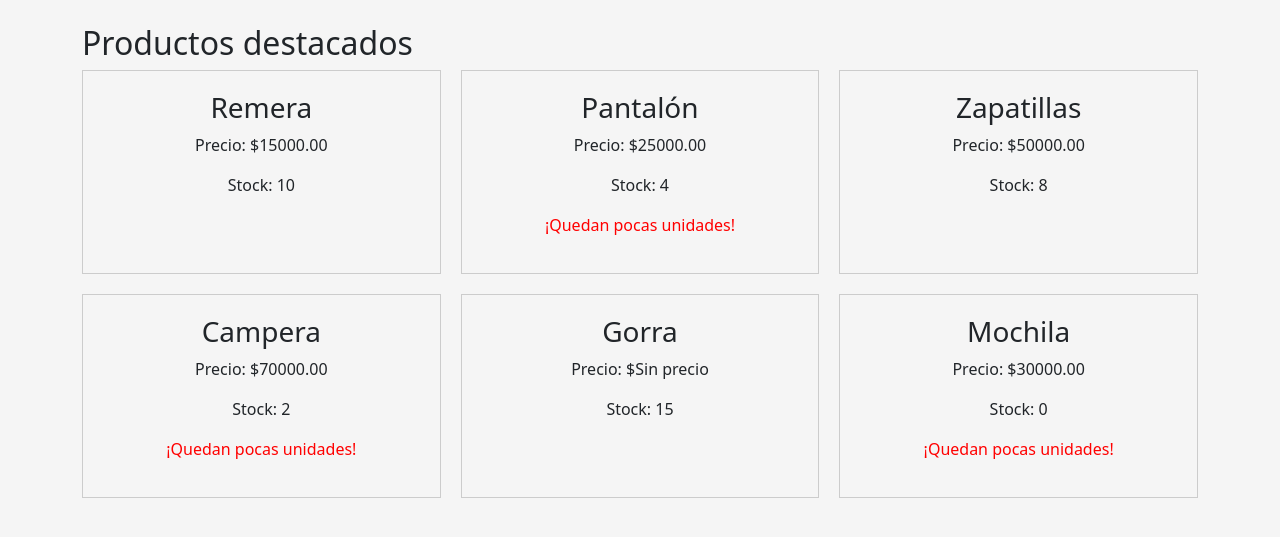
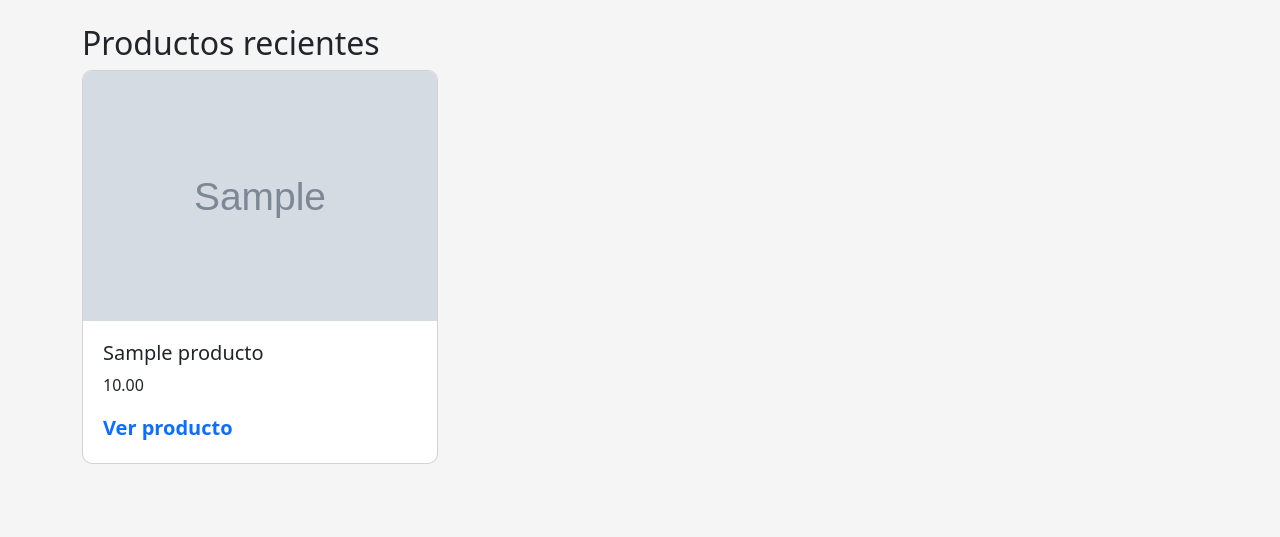
Before and after one commit to Villada-PG3/trabajo-practico-tienda-libre-Smanfredini, a Django app: page /home/ in a window 1280 px wide. Shown: the part 56-593 px from the top of the page. Run offline with Django 5.2, Linux system fonts and the light colour scheme; tables that the repository leaves empty hold one stand-in row (values such as "Sample post"); grey boxes marked "Sample" are stand-in pictures.

Commit message:
refactor: migrar home y catalogo a CBV.

```diff
--- a/tiendalibre/templates/tiendalibre/home.html
+++ b/tiendalibre/templates/tiendalibre/home.html
@@ -16,30 +16,33 @@
     }
 </style>
 
-<h2>Productos destacados</h2>
+<h2>Productos recientes</h2>
 
-<div class="productos-grid">
+<div class="row">
+    {% for producto in productos_recientes %}
+        <div class="col-md-4">
+            <div class="card mb-3">
+                {% if producto.imagen %}
+                    <img
+                        src="{{ producto.imagen.url }}"
+                        class="card-img-top"
+                        alt="{{ producto.nombre }}"
+                    >
+                {% endif %}
 
-    {% for producto in productos_destacados %}
+                <div class="card-body">
+                    <h5 class="card-title">{{ producto.nombre }}</h5>
+                    <p class="card-text">{{ producto.precio }}</p>
 
-        <div class="producto">
-            <h3>{{ producto.nombre }}</h3>
-
-            <p>Precio: ${{ producto.precio|floatformat:2|default:"Sin precio" }}</p>
-
-            <p>Stock: {{ producto.stock }}</p>
-
-            {% if producto.stock <= 5 %}
-                <p style="color: red;">¡Quedan pocas unidades!</p>
-            {% endif %}
+                    <a href="{% url 'detalle_producto' producto.pk %}">
+                        Ver producto
+                    </a>
+                </div>
+            </div>
         </div>
-
     {% empty %}
-
-        <p>No hay productos destacados.</p>
-
+        <p>Todavía no hay productos cargados.</p>
     {% endfor %}
-
 </div>
 
 {% endblock %}
--- a/tiendalibre/urls.py
+++ b/tiendalibre/urls.py
@@ -1,11 +1,12 @@
 from django.urls import path
 from . import views
+from .views import HomeView, CatalogoView
 
 urlpatterns = [
-    path("", views.home, name="home"),
-    path("home/", views.home, name="home"),
+    path("", HomeView.as_view(), name="home"),
+    path("home/", HomeView.as_view(), name="home"),
+    path("catalogo/", CatalogoView.as_view(), name="catalogo"),
     path("productos/", views.productos, name="productos"),
     path("acerca_de_mi/", views.Acerca_De_Mi, name="acerca_de_mi"),
-    path("catalogo/", views.Catalogo, name="catalogo"),
     path("producto/<int:pk>/", views.detalle_producto, name="detalle_producto"),
 ]
--- a/tiendalibre/views.py
+++ b/tiendalibre/views.py
@@ -1,5 +1,6 @@
 from django.http import HttpResponse
 from django.shortcuts import render, get_object_or_404
+from django.views.generic import ListView, TemplateView
 from .models import Producto
 
 def productos(request):
@@ -8,24 +9,25 @@ def productos(request):
 
     return render(request, "tiendalibre/productos.html", contexto)
 
-def home(request):
-    productos_destacados = [
-        {"nombre": "Remera", "precio": 15000,"stock": 10,},
-        {"nombre": "Pantalón", "precio": 25000,"stock": 4,},
-        {"nombre": "Zapatillas", "precio": 50000,"stock": 8,},
-        {"nombre": "Campera", "precio": 70000,"stock": 2,},
-        {"nombre": "Gorra", "precio": None ,"stock": 15,},
-        { "nombre": "Mochila", "precio": 30000,"stock": 0,}
-    ]
-    return render(request, "tiendalibre/home.html", {"productos_destacados": productos_destacados})
-
 def Acerca_De_Mi(request):
     return render(request, "tiendalibre/acerca_de_mi.html")
-
-def Catalogo(request):
-    productos = Producto.objects.filter(activo=True).order_by('-nombre')
-    return render(request, "tiendalibre/catalogo.html", {"productos": productos})
 
 def detalle_producto(request, pk):
     producto = get_object_or_404(Producto, pk=pk)
     return render(request, "tiendalibre/detalle.html", {"producto": producto})
+
+class HomeView(TemplateView):
+    template_name = "tiendalibre/home.html"
+
+    def get_context_data(self, **kwargs):
+        context = super().get_context_data(**kwargs)
+
+        context["productos_recientes"] = Producto.objects.order_by("id")[:6]
+
+        return context
+
+
+class CatalogoView(ListView):
+    model = Producto
+    template_name = "tiendalibre/catalogo.html"
+    context_object_name = "productos"
```
